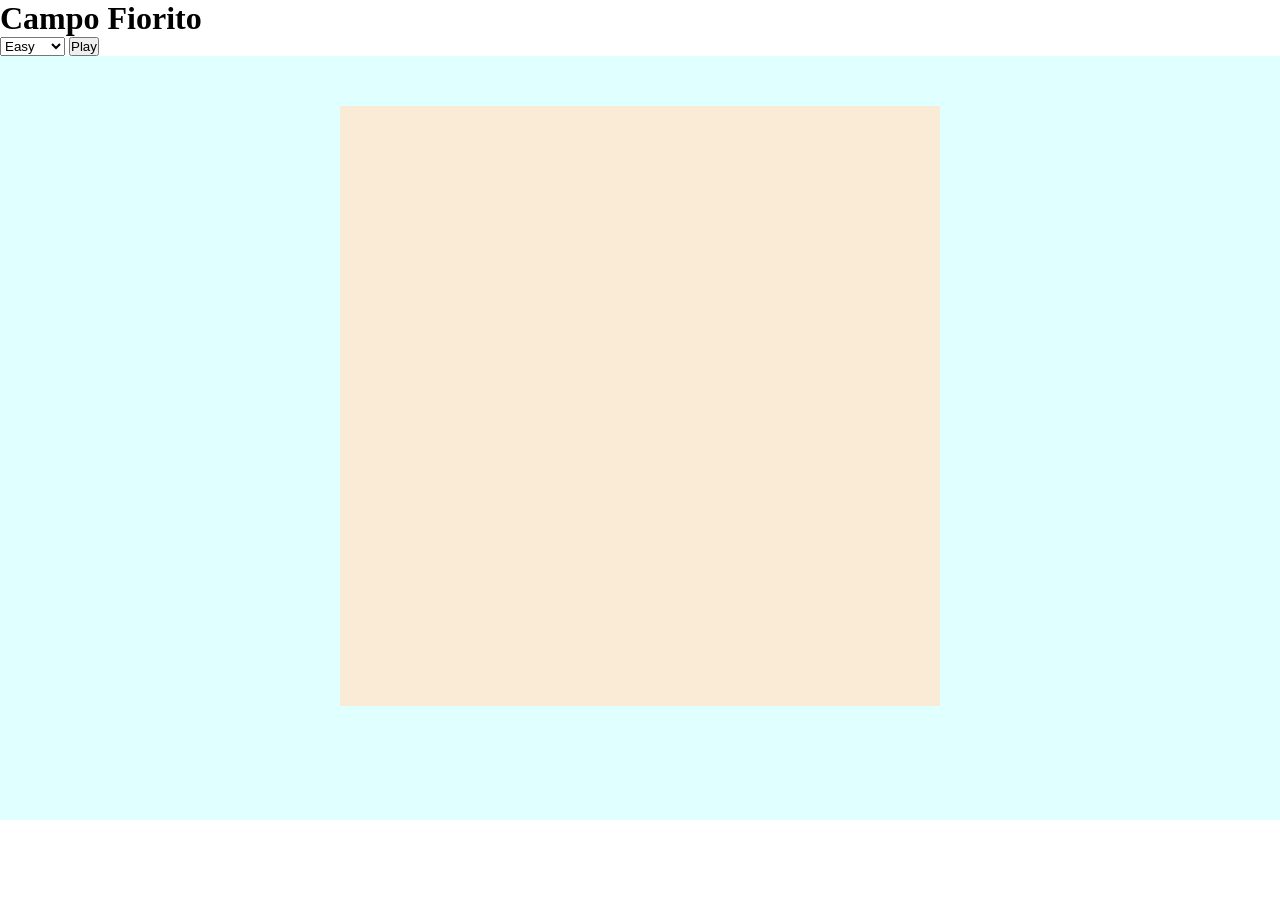
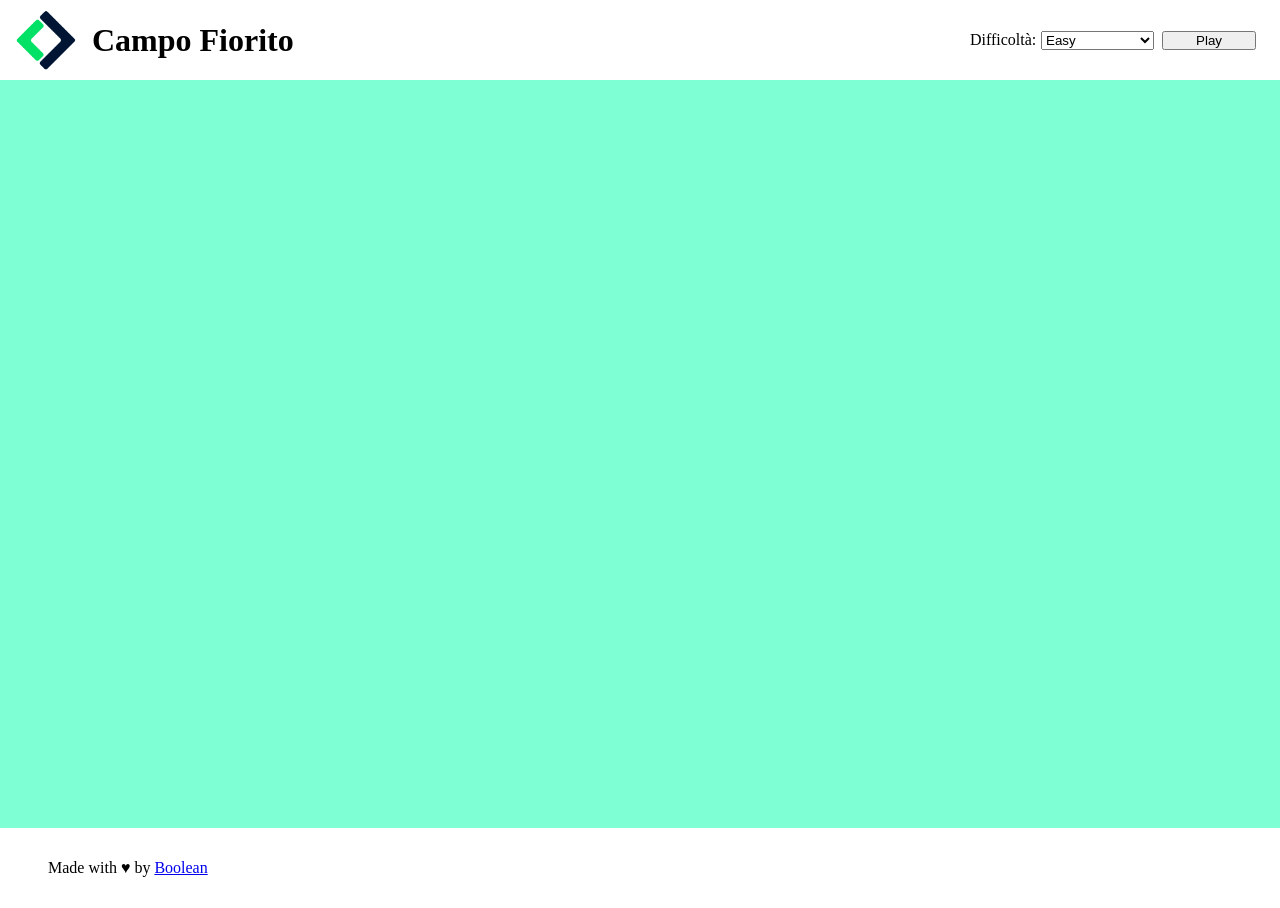
Before and after one commit to Alex12012000/js-campominato-dom, a plain HTML site: page index.html in a window 1280 px wide. Before the commit the page ends 820 px from the top, so only its background shows below. Drawn offline with Linux system fonts and the light colour scheme.

Commit message:
Finito + 1 bonus

```diff
--- a/css/style.css
+++ b/css/style.css
@@ -3,9 +3,57 @@
     padding: 0;
     box-sizing: border-box;
 }
+/* COMMON */
+img {
+    width: 100%;
+    display: inline-block;
+}
 
+/* Header */
+header {
+    display: flex;
+    align-items: center;
+    margin: 0 auto;
+    height: 80px;
+}
+
+.logo {
+    display: flex;
+    align-items: center;
+    height: 100%;
+}
+
+.logo img {
+    width: 60px;
+    margin: 0 1rem;
+}
+
+.difficulty-section {
+    display: flex;
+    align-items: center;
+    justify-content: flex-end;
+    flex-grow: 1;
+    height: 100%;
+    margin: 0 1rem;
+}
+
+.difficulty-section span {
+    margin: 0 .3rem;
+}
+
+button {
+    margin: 0 .5rem;
+    padding: 0 2rem;
+}
+
+select {
+    padding-right: 3rem;
+}
+
+
+/* Main */
 main {
-    background-color: lightcyan;
+    background-color: #7fffd4;
     padding: 50px;
     display: flex;
     justify-content: center;
@@ -16,14 +64,12 @@ main {
 #main-grid {
     width: 600px;
     height: 600px;
-    background-color: antiquewhite;
     display: flex;
     flex-wrap: wrap;
     align-content: flex-start;
 }
 
 .square {
-    background-color: lightpink;
     border: 1px solid black;
     width: calc(100% / 8);
     height: calc(100% / 8);
@@ -55,7 +101,14 @@ main {
 
 #user-message {
     text-align: center;
-    font-size: 22px;
-    padding: 2rem;
-    display: block;
+    padding-top: 3rem;
 }
+
+/* Footer */
+footer {
+    display: flex;
+    align-items: center;
+    margin: 0 auto;
+    height: 80px;
+    margin: 0 3rem;
+}
--- a/index.html
+++ b/index.html
@@ -11,16 +11,22 @@
 <body>
 
     <header>
+        <div class="logo">
+            <img src="img/logo-boolean.png" alt="logo">
             <h1>Campo Fiorito</h1>
+        </div>
+       <div class="difficulty-section">
+            <span>Difficoltà:</span>
             <select id="difficulty">
                 <option value="1">Easy</option>
                 <option value="2">Normal</option>
                 <option value="3">Hard</option>
             </select>
-
             <button id="play-btn">
                 Play
             </button>
+       </div>
+
     </header>
 
     <main>
@@ -32,7 +38,9 @@
         <div id="user-message"></div>
     </main>
 
-
+    <footer>
+        <span>Made with &hearts; by <a href="#">Boolean</a></span>
+    </footer>
 
     <script type="text/javascript" src="js/main.js"></script>
 </body>
--- a/js/main.js
+++ b/js/main.js
@@ -62,21 +62,21 @@ function gameStart() {
         // altrimenti la cella diventa blu
         div.addEventListener('click', bombOrSafe)
         function bombOrSafe() {
+
             // se l'utente clicca su un numero gia selezionato o clicca su una bomba
             // il numero non viene inserito nell'array
             if (!userInputArray.includes(i) && !bomb.includes(i)) {
                 userInputArray.push(i)
                 console.log(userInputArray)
             }
+            // se l'utente preme un numero bomba il la cella diventa rossa, l'utente perde e il gioco finisce
+            // altrimenti la cella diventa blu
+            if (bomb.includes(i)) {
+                div.classList.add('red');
+                alert('hai perso');
+                mainGrid.style.pointerEvents = 'none';
+                userMessage.innerHTML = 'Peccato, hai perso :-( Hai azzeccato ' + userInputArray.length + ' tentativi . Gioca ancora..';
 
-            // se l'utente preme un numero bomba il la cella diventa rossa, l'utente perde e il gioco finisce
-            if (bomb.includes(i)) {
-                div.classList.add('red')
-                alert('hai perso')
-                mainGrid.style.pointerEvents = 'none';
-                userMessage.innerHTML = 'Il tuo punteggio è: ' + userInputArray.length + ' premi play per giocare di nuovo!';
-
-            // altrimenti la cella diventa blu
             } else {
                 div.classList.add('blue')
 
```
Also changed, not shown: img/logo-boolean.png (added). Lines whose indentation alone changed are shown as unchanged.
